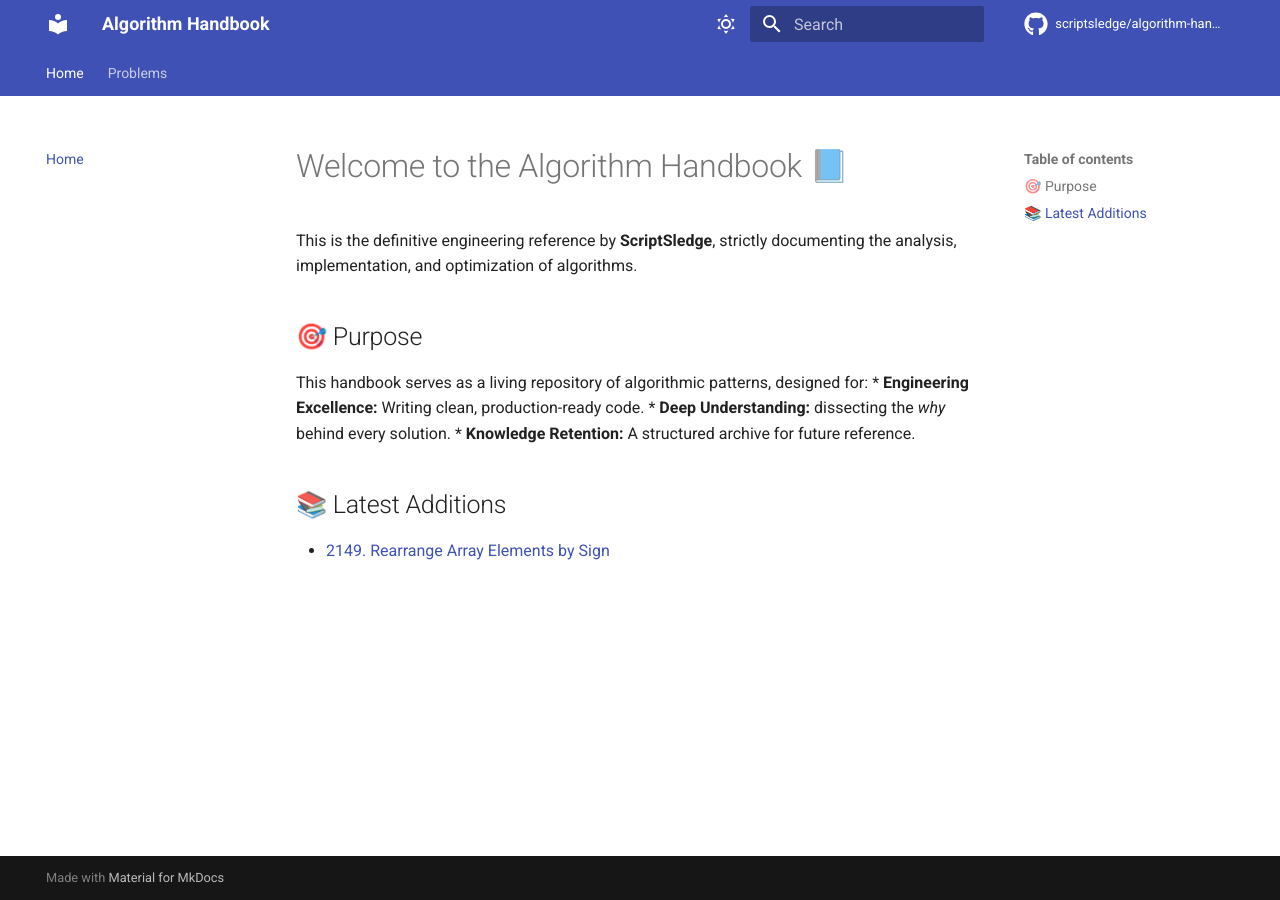
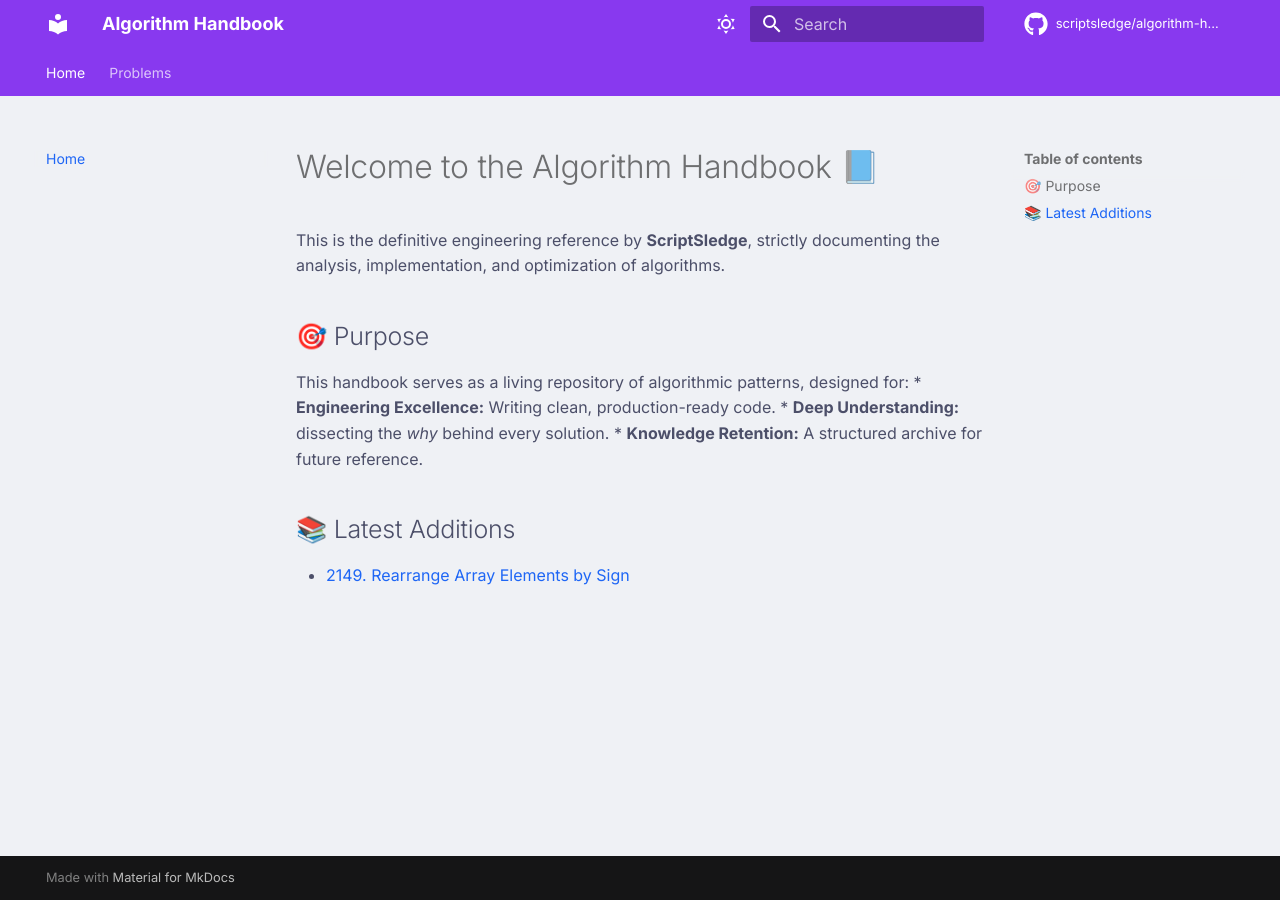
Before and after one commit to scriptsledge/algorithm-handbook, an MkDocs documentation site: the page built from docs/index.md, in a window 1280 px wide. Built offline with MkDocs 1.6.1 and Material for MkDocs 9.7.7, drawn with Linux system fonts in a browser that asks for light colours; comment, search, counter and statistics services are not loaded.

Commit message:
style: ultra-modern redesign with Inter + Latte/Mocha

```diff
--- a/docs/stylesheets/extra.css
+++ b/docs/stylesheets/extra.css
@@ -1,85 +1,130 @@
+/* =========================================
+   1. COLOR PALETTE (Catppuccin)
+   ========================================= */
 :root {
-  /* Catppuccin Mocha Palette */
-  --ctp-rosewater: #f5e0dc;
-  --ctp-flamingo:  #f2cdcd;
-  --ctp-pink:      #f5c2e7;
-  --ctp-mauve:     #cba6f7;
-  --ctp-red:       #f38ba8;
-  --ctp-maroon:    #eba0ac;
-  --ctp-peach:     #fab387;
-  --ctp-yellow:    #f9e2af;
-  --ctp-green:     #a6e3a1;
-  --ctp-teal:      #94e2d5;
-  --ctp-sky:       #89dceb;
-  --ctp-sapphire:  #74c7ec;
-  --ctp-blue:      #89b4fa;
-  --ctp-lavender:  #b4befe;
-  --ctp-text:      #cdd6f4;
-  --ctp-subtext1:  #bac2de;
-  --ctp-subtext0:  #a6adc8;
-  --ctp-overlay2:  #9399b2;
-  --ctp-overlay1:  #7f849c;
-  --ctp-overlay0:  #6c7086;
-  --ctp-surface2:  #585b70;
-  --ctp-surface1:  #45475a;
-  --ctp-surface0:  #313244;
-  --ctp-base:      #1e1e2e;
-  --ctp-mantle:    #181825;
-  --ctp-crust:     #11111b;
+    /* --- LATTE (Light Mode) --- */
+    --latte-base:      #eff1f5;
+    --latte-mantle:    #e6e9ef;
+    --latte-text:      #4c4f69;
+    --latte-subtext:   #5c5f77;
+    --latte-mauve:     #8839ef; /* Primary */
+    --latte-blue:      #1e66f5; /* Links */
+    --latte-surface0:  #ccd0da; /* Borders */
+    --latte-card-bg:   #ffffff;
+
+    /* --- MOCHA (Dark Mode) --- */
+    --mocha-base:      #1e1e2e;
+    --mocha-mantle:    #181825;
+    --mocha-text:      #cdd6f4;
+    --mocha-subtext:   #a6adc8;
+    --mocha-mauve:     #cba6f7; /* Primary */
+    --mocha-blue:      #89b4fa; /* Links */
+    --mocha-surface0:  #313244; /* Borders */
+    --mocha-card-bg:   #232334; /* Slightly lighter than base */
 }
 
-/* Apply Mocha to Dark Mode (Slate) */
-[data-md-color-scheme="slate"] {
-  /* Backgrounds */
-  --md-default-bg-color:        var(--ctp-base);
-  --md-code-bg-color:           var(--ctp-mantle);
-  --md-footer-bg-color:         var(--ctp-mantle);
-  --md-footer-bg-color--dark:   var(--ctp-crust);
+/* =========================================
+   2. THEME APPLICATION
+   ========================================= */
 
-  /* Text */
-  --md-default-fg-color:        var(--ctp-text);
-  --md-default-fg-color--light: var(--ctp-subtext1);
-  --md-default-fg-color--lighter: var(--ctp-subtext0);
-  --md-default-fg-color--lightest: var(--ctp-overlay2);
+/* LIGHT MODE (Default) */
+[data-md-color-scheme="default"] {
+    --md-default-bg-color:     var(--latte-base);
+    --md-default-fg-color:     var(--latte-text);
+    --md-primary-fg-color:     var(--latte-mauve);
+    --md-accent-fg-color:      var(--latte-blue);
 
-  /* Brand Colors */
-  --md-primary-fg-color:        var(--ctp-mauve);
-  --md-primary-fg-color--light: var(--ctp-lavender);
-  --md-primary-fg-color--dark:  var(--ctp-mauve);
+    --md-typeset-a-color:      var(--latte-blue);
+    --md-code-bg-color:        var(--latte-mantle);
 
-  --md-accent-fg-color:         var(--ctp-pink);
-
-  /* UI Elements */
-  --md-typeset-a-color:         var(--ctp-blue);
-  --md-typeset-mark-color:      var(--ctp-surface1);
-
-  /* Admonitions (Callouts) */
-  --md-admonition-bg-color:     var(--ctp-surface0);
+    /* Custom vars for components */
+    --card-bg:                 var(--latte-card-bg);
+    --card-border:             rgba(0,0,0,0.05);
+    --shadow-sm:               0 2px 8px rgba(0,0,0,0.04);
+    --shadow-md:               0 8px 16px rgba(0,0,0,0.08);
 }
 
-/* Custom Grid Card Styling for Mocha */
+/* DARK MODE (Slate) */
+[data-md-color-scheme="slate"] {
+    --md-default-bg-color:     var(--mocha-base);
+    --md-default-fg-color:     var(--mocha-text);
+    --md-primary-fg-color:     var(--mocha-mauve);
+    --md-accent-fg-color:      var(--mocha-blue);
+
+    --md-typeset-a-color:      var(--mocha-blue);
+    --md-code-bg-color:        var(--mocha-mantle);
+
+    /* Custom vars for components */
+    --card-bg:                 var(--mocha-surface0);
+    --card-border:             rgba(255,255,255,0.05);
+    --shadow-sm:               0 2px 8px rgba(0,0,0,0.2);
+    --shadow-md:               0 8px 16px rgba(0,0,0,0.4);
+}
+
+/* =========================================
+   3. TYPOGRAPHY & LAYOUT (Modernization)
+   ========================================= */
+
+body {
+    /* Increase base size for better readability (Google style) */
+    font-size: 17px;
+    line-height: 1.7;
+    -webkit-font-smoothing: antialiased;
+}
+
+/* Headers */
+h1, h2, h3 {
+    font-weight: 700;
+    letter-spacing: -0.02em; /* Tight tracking like Inter/Apple */
+    margin-bottom: 1rem;
+}
+
+h1 { font-size: 2.2em; color: var(--md-primary-fg-color); }
+h2 { margin-top: 2em; }
+
+/* Code Blocks */
+code {
+    font-family: "JetBrains Mono", monospace !important;
+    font-size: 0.9em;
+}
+
+/* =========================================
+   4. COMPONENT STYLING
+   ========================================= */
+
+/* Modern Grid Cards */
 .grid.cards > ul > li {
-  background-color: var(--ctp-surface0);
-  border: 1px solid var(--ctp-surface1);
-  color: var(--ctp-text);
-  transition: transform 0.2s, box-shadow 0.2s;
+    background-color: var(--card-bg);
+    border: 1px solid var(--card-border);
+    border-radius: 12px; /* Softer corners */
+    box-shadow: var(--shadow-sm);
+    transition: all 0.25s ease;
 }
 
 .grid.cards > ul > li:hover {
-  transform: translateY(-3px);
-  box-shadow: 0 4px 12px rgba(0,0,0,0.3);
-  border-color: var(--ctp-mauve);
+    transform: translateY(-4px);
+    box-shadow: var(--shadow-md);
+    border-color: var(--md-primary-fg-color);
 }
 
-/* Button Styling */
+/* Buttons (Pill shape, modern) */
 .md-button {
-  background-color: var(--ctp-mauve);
-  color: var(--ctp-base);
-  font-weight: bold;
-  border: none;
+    border-radius: 50px;
+    padding: 0.6em 1.2em;
+    font-weight: 600;
+    letter-spacing: 0.01em;
+    transition: all 0.2s ease;
 }
 
 .md-button:hover {
-  background-color: var(--ctp-pink);
-  color: var(--ctp-base);
+    filter: brightness(110%);
+    transform: scale(1.02);
 }
+
+/* Admonitions (Callouts) - Cleaner Look */
+.md-typeset .admonition,
+.md-typeset details {
+    border-radius: 8px;
+    border: 1px solid var(--card-border);
+    box-shadow: none;
+}
--- a/mkdocs.yml
+++ b/mkdocs.yml
@@ -32,6 +32,9 @@ theme:
     - content.code.copy
   icon:
     repo: fontawesome/brands/github
+  font:
+    text: Inter
+    code: JetBrains Mono
 
 markdown_extensions:
   - admonition
```
